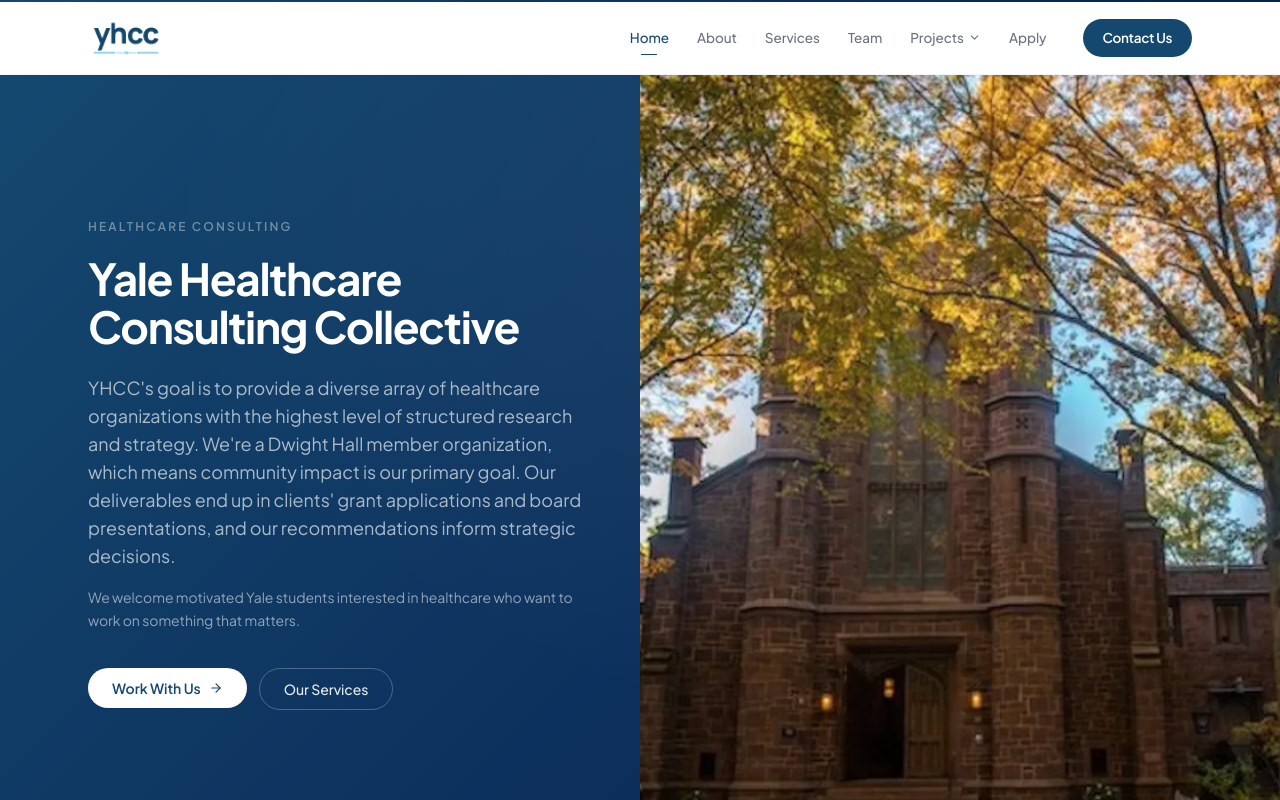
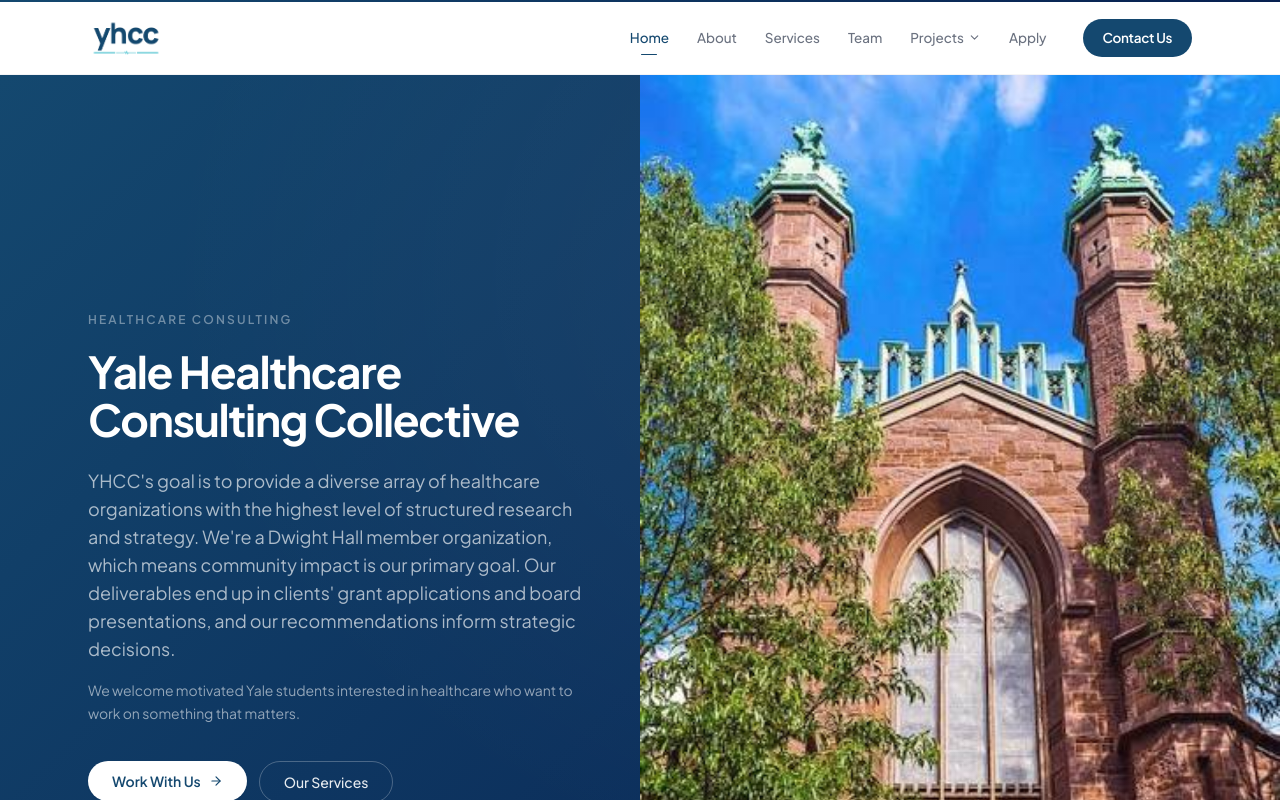
Before and after one commit to sofiagrimm/yale-healthcare-consulting, a React (Vite) app: page / in a window 1280 px wide. Shown: the top 800 px of the page. Built offline with nearby package versions, Linux system fonts and the light colour scheme.

Commit message:
Swap hero photo for DwightHall2.png
Portrait, symmetric shot of the twin spires reads much sharper and
crops far more naturally into the vertical hero panel than the
landscape photo did. Adjusts object-position to 50% 15% to keep both
spires in frame across breakpoints.

```diff
--- a/src/pages/Home.tsx
+++ b/src/pages/Home.tsx
@@ -5,7 +5,7 @@
 // @ts-ignore
 import clientsImg from '/currentclients.png'
 // @ts-ignore
-import dwightHallImg from '/DwightHall.png'
+import dwightHallImg from '/DwightHall2.png'
 
 const exploreCards = [
   {
@@ -103,7 +103,7 @@
             <img
               src={dwightHallImg}
               alt="Dwight Hall at Yale"
-              className="w-full h-full object-cover object-[42%_35%]"
+              className="w-full h-full object-cover object-[50%_15%]"
             />
           </div>
         </div>
```
Also changed, not shown: DwightHall2.png (added).
